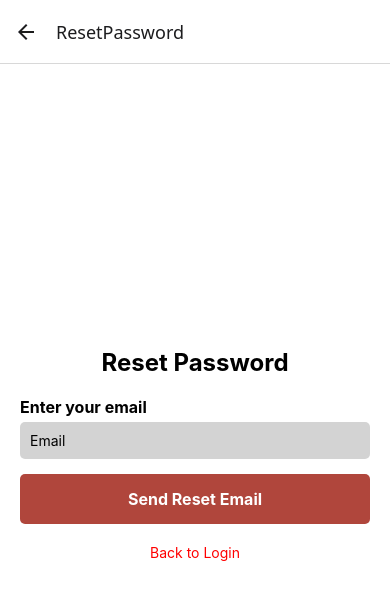
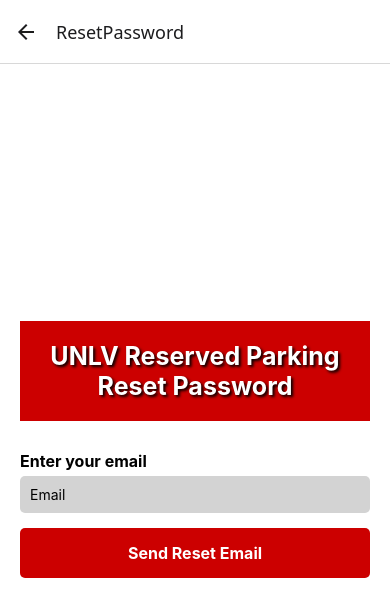
Before and after one commit to UNLV-CS472-672/2025-S-GROUP1-URP, a React Native app: screen /ResetPassword in a window 390 px wide. Shown: the top 616 px of the page. Built offline with nearby package versions, Linux system fonts and the light colour scheme.

Commit message:
Improved UI
made the UI better

```diff
--- a/App.js
+++ b/App.js
@@ -186,7 +186,7 @@ const styles = StyleSheet.create({
     margin: 0, // Remove margin to allow full-width header
   },
   header: {
-    fontSize: 25, // Larger font size
+    fontSize: 26, // Larger font size
     fontWeight: "bold",
     color: "white",
     textAlign: "center",
--- a/screens/LoginScreen.js
+++ b/screens/LoginScreen.js
@@ -88,7 +88,6 @@ const styles = StyleSheet.create({
     paddingVertical: 20,
     alignItems: "center",
     marginBottom: 30,
-
   },
   headerText: {
     color: "#fff",
--- a/screens/ResetPasswordScreen.js
+++ b/screens/ResetPasswordScreen.js
@@ -16,29 +16,24 @@ import { sendPasswordResetEmail } from "firebase/auth";
 import { auth } from "../firebaseConfig";
 
 const ResetPasswordScreen = ({ navigation }) => {
-  // State to store the user's email input
   const [email, setEmail] = useState("");
 
-  /**
-   * handlePasswordReset Function
-   *
-   * Sends a password reset email to the provided email address using Firebase Authentication.
-   * Displays a success message if the email is sent successfully, or an error message if it fails.
-   */
   const handlePasswordReset = async () => {
     try {
       await sendPasswordResetEmail(auth, email);
-      Alert.alert("Password reset email sent!"); // Success message
-      navigation.goBack(); // Navigate back to the previous screen
+      Alert.alert("Password reset email sent!");
+      navigation.goBack();
     } catch (error) {
-      Alert.alert(error.message); // Display error message if something goes wrong
+      Alert.alert(error.message);
     }
   };
 
   return (
     <View style={styles.container}>
-      {/* Header */}
-      <Text style={styles.header}>Reset Password</Text>
+      {/* Header with red box */}
+      <View style={styles.header}>
+        <Text style={styles.headerText}>UNLV Reserved Parking{"\n"}Reset Password</Text>
+      </View>
 
       {/* Email Input Field */}
       <Text style={styles.label}>Enter your email</Text>
@@ -55,16 +50,11 @@ const ResetPasswordScreen = ({ navigation }) => {
       <TouchableOpacity style={styles.button} onPress={handlePasswordReset}>
         <Text style={styles.buttonText}>Send Reset Email</Text>
       </TouchableOpacity>
-
-      {/* Back to Login Navigation */}
-      <TouchableOpacity onPress={() => navigation.goBack()}>
-        <Text style={styles.backText}>Back to Login</Text>
-      </TouchableOpacity>
     </View>
   );
 };
 
-// Styles for the ResetPasswordScreen component
+// Styles for ResetPasswordScreen
 const styles = StyleSheet.create({
   container: {
     flex: 1,
@@ -74,9 +64,22 @@ const styles = StyleSheet.create({
     paddingHorizontal: 20,
   },
   header: {
-    fontSize: 24,
+    width: "100%",
+    backgroundColor: "#CC0000",
+    paddingVertical: 20,
+    alignItems: "center",
+    marginBottom: 30,
+  },
+  headerText: {
+    color: "#fff",
+    fontSize: 25,
     fontWeight: "bold",
-    marginBottom: 20,
+    textShadowColor: "black",
+    textShadowOffset: { width: 2, height: 2 },
+    textShadowRadius: 3,
+    alignContent: "center",
+    justifyContent: "center",
+    textAlign: "center",
   },
   label: {
     alignSelf: "flex-start",
@@ -93,7 +96,7 @@ const styles = StyleSheet.create({
   },
   button: {
     width: "100%",
-    backgroundColor: "#B0463C",
+    backgroundColor: "#CC0000",
     paddingVertical: 15,
     alignItems: "center",
     borderRadius: 5,
@@ -104,11 +107,6 @@ const styles = StyleSheet.create({
     fontSize: 16,
     fontWeight: "bold",
   },
-  backText: {
-    color: "red",
-    fontSize: 14,
-    marginTop: 10,
-  },
 });
 
 export default ResetPasswordScreen;
--- a/screens/signUpScreen.js
+++ b/screens/signUpScreen.js
@@ -41,7 +41,7 @@ const SignUpScreen = ({ navigation }) => {
   return (
     <View style={styles.container}>
       {/* Header */}
-      <Text style={styles.header}>Sign Up</Text>
+      <Text style={styles.header}>UNLV Reserved Parking{"\n"}Create an Account</Text>
 
       {/* Email Input Field */}
       <Text style={styles.label}>Email</Text>
@@ -77,7 +77,7 @@ const SignUpScreen = ({ navigation }) => {
   );
 };
 
-// Styles for the SignUpScreen component
+// Styles for SignUpScreen
 const styles = StyleSheet.create({
   container: {
     flex: 1,
@@ -87,29 +87,61 @@ const styles = StyleSheet.create({
     paddingHorizontal: 20,
   },
   header: {
-    fontSize: 24,
+    width: "100%",
+    backgroundColor: "#CC0000",
+    justifyContent: "center",
+    alignItems: "center",
+    padding: 20,
+    marginBottom: 20,
+    fontSize: 22,
     fontWeight: "bold",
-    marginBottom: 20,
+    color: "white",
+    textAlign: "center",
+    textShadowColor: "black",
+    textShadowOffset: { width: 1, height: 1 },
+    textShadowRadius: 2,
+  },
+  headerText: {
+    fontSize: 22,
+    fontWeight: "bold",
+    color: "white",
+    textAlign: "center",
+    textShadowColor: "black",
+    textShadowOffset: { width: 1, height: 1 },
+    textShadowRadius: 2,
   },
   label: {
     alignSelf: "flex-start",
-    fontSize: 16,
+    fontSize: 14,
     fontWeight: "bold",
     marginBottom: 5,
   },
   input: {
     width: "100%",
     backgroundColor: "#d3d3d3",
-    padding: 10,
+    padding: 12,
     borderRadius: 5,
     marginBottom: 15,
   },
+  checkboxContainer: {
+    flexDirection: "row",
+    alignItems: "center",
+    marginBottom: 15,
+    width: "100%",
+  },
+  checkboxText: {
+    fontSize: 14,
+    marginLeft: 5,
+    flexShrink: 1, // Ensure text wraps correctly
+  },
   button: {
     width: "100%",
-    backgroundColor: "#B0463C",
-    paddingVertical: 15,
+    backgroundColor: "#CC0000",
+    paddingVertical: 12,
     alignItems: "center",
     borderRadius: 5,
+    borderWidth: 1,
+    borderColor: "#000", // Border to match the image
     marginBottom: 10,
   },
   buttonText: {
@@ -117,10 +149,17 @@ const styles = StyleSheet.create({
     fontSize: 16,
     fontWeight: "bold",
   },
-  backText: {
+  signInContainer: {
+    flexDirection: "row",
+    marginTop: 10,
+  },
+  signInText: {
+    fontSize: 14,
+  },
+  signInLink: {
+    fontSize: 14,
+    fontWeight: "bold",
     color: "red",
-    fontSize: 14,
-    marginTop: 10,
   },
 });
 
```
